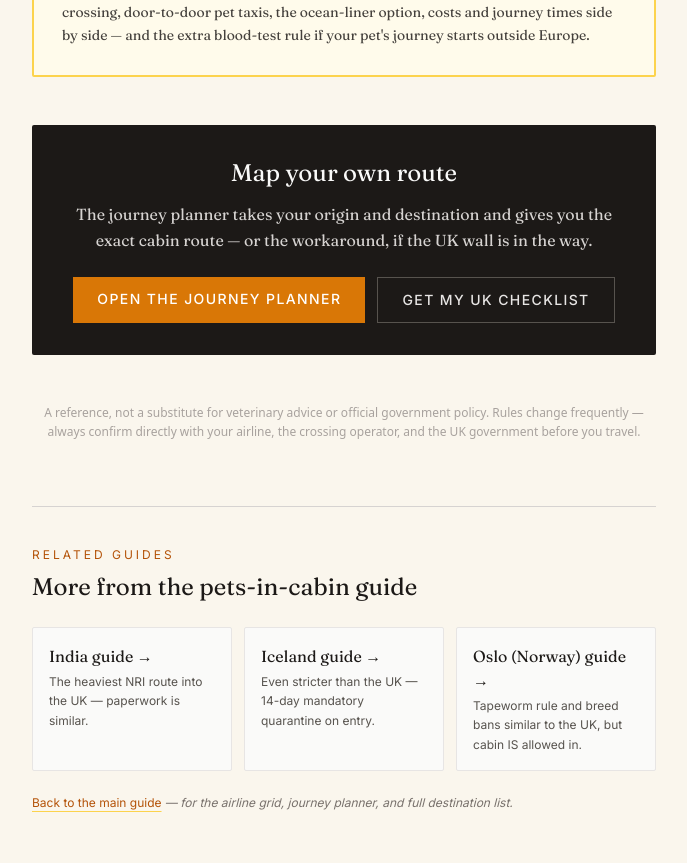
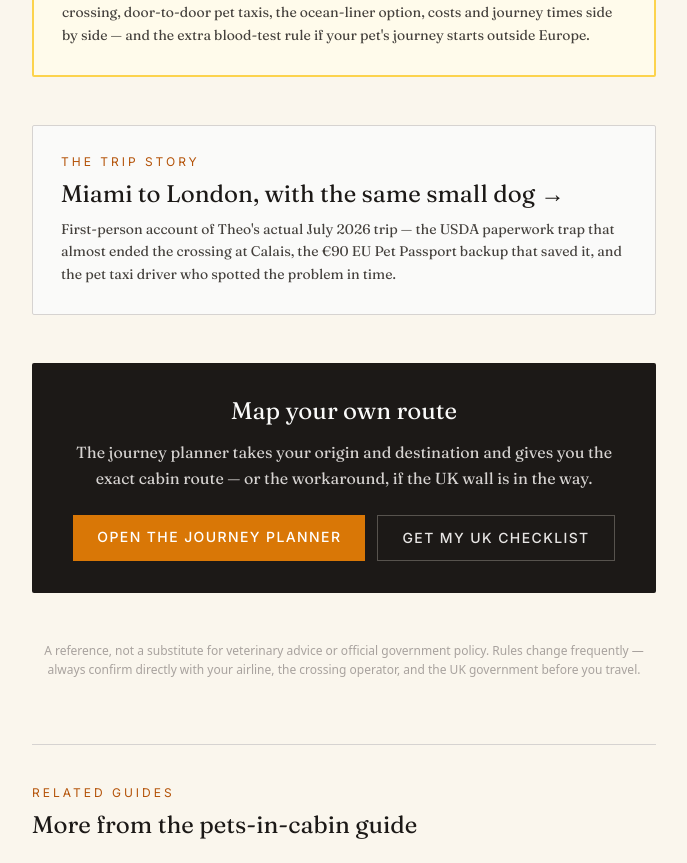
Before and after one commit to rupindermahay/petsincabin, a Next.js app: page /uk-pet-travel in a window 1280 px wide. Shown: the part 4146-5009 px from the top of the page, without its empty margins (296-983 px from the left). Built offline with nearby package versions, Linux system fonts and the light colour scheme.

Commit message:
Add files via upload

```diff
--- a/pages/getting-your-pet-into-the-uk.js
+++ b/pages/getting-your-pet-into-the-uk.js
@@ -171,6 +171,10 @@ export default function GettingYourPetIntoTheUK() {
                 Bring your own passport too — Le Shuttle checks driver and passenger IDs at pet reception alongside your pet's documents.
               </p>
             </div>
+
+            <p className="font-serif italic text-stone-600 text-sm mb-6">
+              For the full first-person account of how this route actually plays out — including the paperwork trap that almost ended our own crossing at Calais and the €90 fix that saved it — read <a href="/#stories" className="text-amber-700 underline decoration-amber-300 underline-offset-2 hover:text-amber-800 transition-colors">Story 02 · Miami to London</a> on the homepage.
+            </p>
 
             <p className="font-serif text-stone-700 leading-relaxed">
               Premium variant: <strong>La Compagnie</strong>, an all-business-class boutique airline, flies Newark (EWR) → Paris Orly (ORY) and is the only carrier in the world pairing transatlantic cabin pets with business-class floor space (€200 each way, 8 kg). Round-trip fares ~$2,400–$3,000 — comparable to other carriers' standard business. From Orly the drive to Calais is roughly the same as from CDG. Sensible if you'd be booking business anyway, or if a quieter long-haul leg matters for your pet.
--- a/pages/uk-pet-travel.js
+++ b/pages/uk-pet-travel.js
@@ -182,6 +182,20 @@ export default function UKPetTravel() {
             </p>
           </Link>
 
+          {/* The trip story */}
+          <Link
+            href="/#stories"
+            className="block bg-stone-50 border border-stone-300 hover:border-amber-500 rounded-sm p-6 md:p-7 transition-colors group mb-12"
+          >
+            <div className="text-xs uppercase tracking-[0.25em] text-amber-700 mb-2">The trip story</div>
+            <div className="font-serif text-xl md:text-2xl text-stone-900 group-hover:text-amber-800 transition-colors mb-2 leading-tight">
+              Miami to London, with the same small dog →
+            </div>
+            <p className="font-serif text-stone-700 leading-relaxed text-sm">
+              First-person account of Theo's actual July 2026 trip — the USDA paperwork trap that almost ended the crossing at Calais, the €90 EU Pet Passport backup that saved it, and the pet taxi driver who spotted the problem in time.
+            </p>
+          </Link>
+
           {/* CTA back to tools */}
           <div className="bg-stone-900 text-stone-100 rounded-sm p-8 text-center">
             <h2 className="font-serif text-2xl text-stone-50 mb-3">Map your own route</h2>
--- a/pages/updates.js
+++ b/pages/updates.js
@@ -1,9 +1,12 @@
 import Head from "next/head";
 import Link from "next/link";
 
-// Verified rule changes from airlines and regulators only — not
-// site housekeeping. The homepage "What's New" block surfaces the
-// most recent few of these; this page is the permanent archive.
+// Verified rule changes from airlines and regulators, plus occasional
+// significant site milestones (a new deep-dive guide, a published trip
+// story). The homepage "What's New" block surfaces the most recent few
+// of these; this page is the permanent archive. Keep the bar high — a
+// milestone earns a slot only if the site's factual coverage or a
+// reader's plan could change on the back of it.
 
 // ⏰ Etihad promo expiry — mirrors components/PetTravel.jsx lines 14-30.
 // IMPORTANT: this evaluates at module load — at Vercel build time for
@@ -33,6 +36,13 @@ const ETIHAD_UPDATE = ETIHAD_PROMO_ACTIVE
     };
 
 const RULE_CHANGES = [
+  {
+    date: "20 Jul 2026",
+    tag: "New story",
+    headline: "New story — Miami to London, with the same small dog",
+    body: "Story 02 in the From-the-desk series is now live: a first-person account of Theo's actual Miami → Paris → Le Shuttle → UK trip in July 2026. The trip surfaced a real-world paperwork trap that isn't obvious from published USDA/DEFRA guidance — a USDA-endorsed EU AHC listing the UK as final destination via France would have been rejected at Le Shuttle's pet reception at Calais, because Le Shuttle applies UK entry rules, not French entry rules. The fix, learned mid-journey from a pet taxi driver, was an EU Pet Passport issued on the spot by a French vet for €90. On the strength of this trip, the USDA endorsement guide (section 07) and the UK route guide (Via Paris section) have both been rewritten to warn readers upfront and document the €90 EU Pet Passport backup path. Read the full story on the homepage in the Stories section.",
+    source: "Site milestone — trip completed early July 2026, story published 20 July 2026",
+  },
   {
     date: "27 May 2026",
     tag: "La Compagnie",
```
